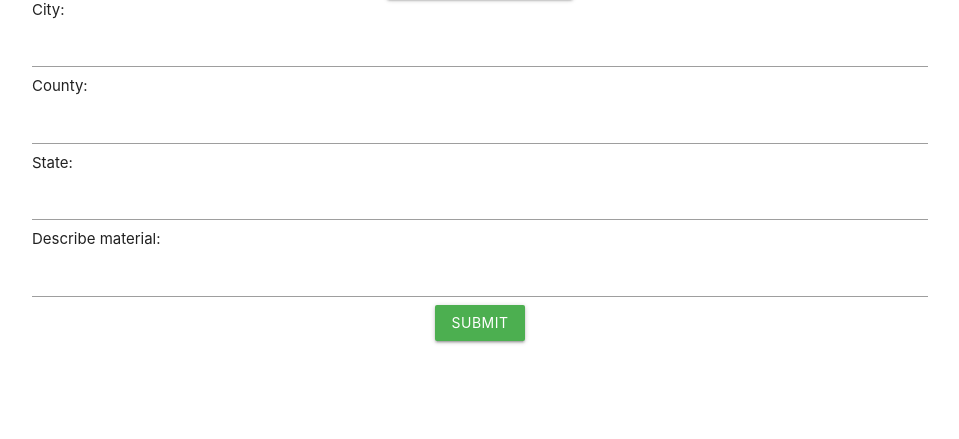
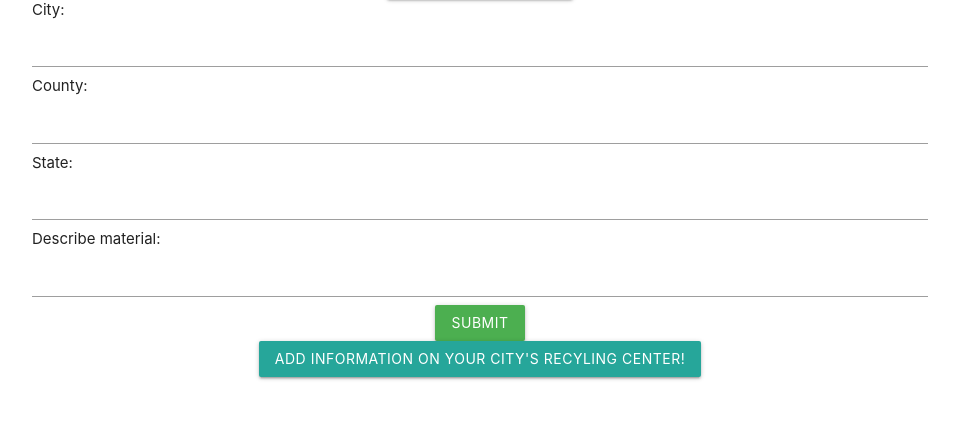
Before and after one commit to evakato14/blueprintproj, a Python web app: template app/templates/index.html in a window 1280 px wide. Shown: the part 211-650 px from the top of the page, without its empty margins (160-1119 px from the left). Run offline with Jinja, Linux system fonts and the light colour scheme; the template is opened without the code that fills it, so the values that code supplies are empty; some libraries are stand-ins or nearby versions.

Commit message:
Update index.html

```diff
--- a/app/templates/index.html
+++ b/app/templates/index.html
@@ -34,6 +34,9 @@
             <div class="btn-div">
                 <button class="waves-effect waves-light btn green" type="submit">Submit</button>
             </div>
+            <div class = " btn-div " id=" toInterface">
+                   <a href="../templates/interface.html"><button  type = " button " class = "waves-effect waves-light btn">Add information on your city's recyling center!</button></a>
+            </div>
           </form>
       </div>
 
```
